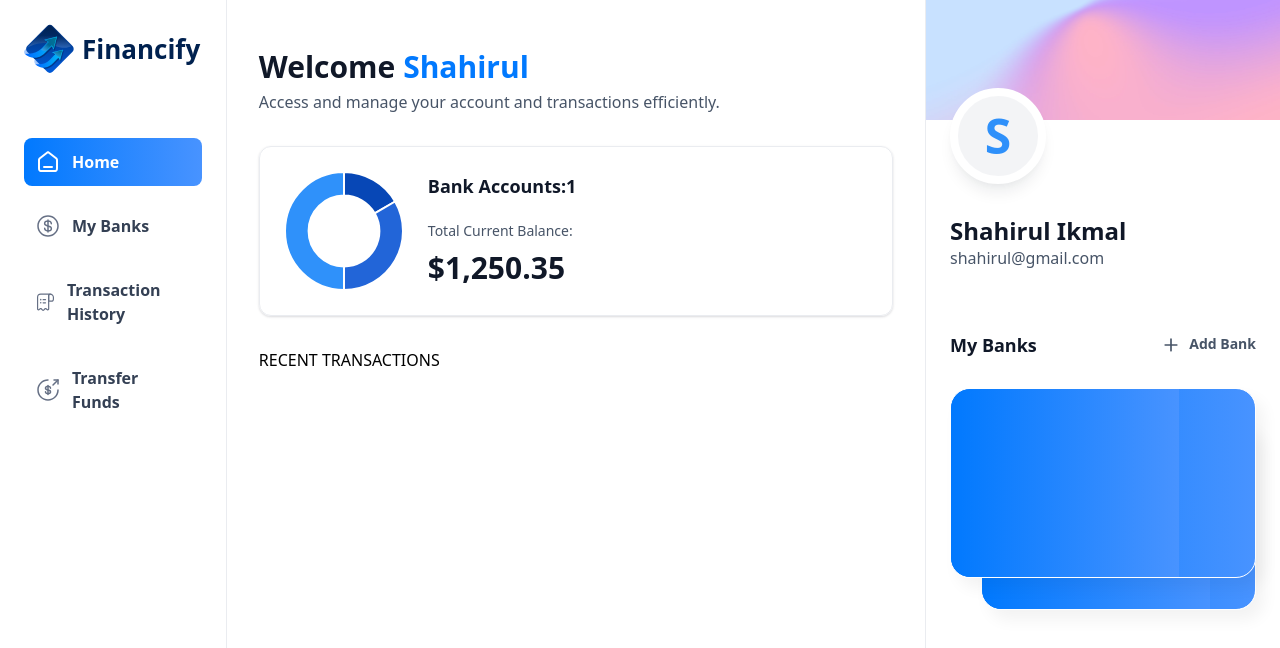
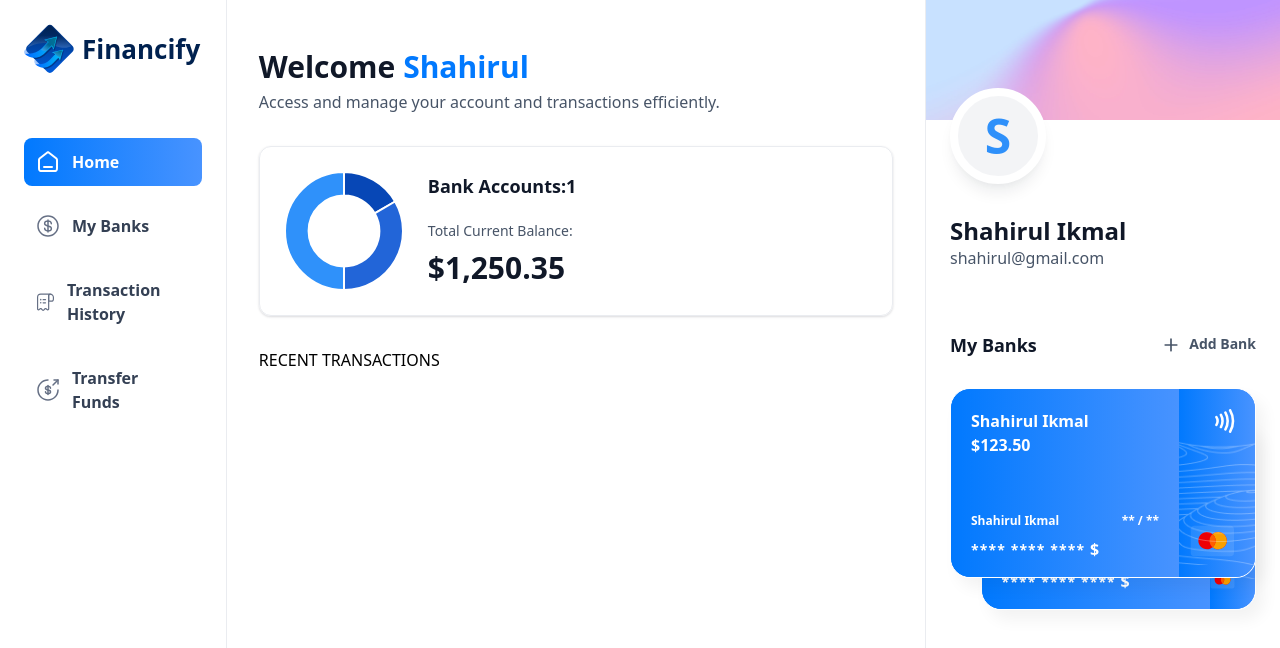
Before and after one commit to shahirulprojects/Financify, a Next.js app: page / in a window 1280 px wide. Shown: the top 648 px of the page. Built offline with nearby package versions, Linux system fonts and the light colour scheme.

Commit message:
feat:continue develop bank card

```diff
--- a/app/(root)/page.tsx
+++ b/app/(root)/page.tsx
@@ -27,7 +27,11 @@
         </header>
         RECENT TRANSACTIONS
       </div>
-      <RightSidebar user={loggedIn} transactions={[]} banks={[{}, {}]} />
+      <RightSidebar
+        user={loggedIn}
+        transactions={[]}
+        banks={[{ currentBalance: 123.5 }, { currentBalance: 500.5 }]}
+      />
     </section>
   );
 };
--- a/components/BankCard.tsx
+++ b/components/BankCard.tsx
@@ -1,3 +1,5 @@
+import { formatAmount } from "@/lib/utils";
+import Image from "next/image";
 import Link from "next/link";
 import React from "react";
 
@@ -9,7 +11,44 @@
   return (
     <div className="flex flex-col">
       <Link href="/" className="bank-card">
-        <div className="bank-card_content"></div>
+        <div className="bank-card_content">
+          <div>
+            <h1 className="text-16 font-semibold text-white">
+              {account.name || userName}
+            </h1>
+            <p className="font-ibm-plex-serif font-black text-white">
+              {formatAmount(account.currentBalance)}
+            </p>
+          </div>
+
+          <article className="flex flex-col gap-2">
+            <div className="flex justify-between">
+              <h1 className="text-12 font-semibold text-white">{userName}</h1>
+              {/* this is the expiration date */}
+              <h2 className="text-12 font-semibold text-white">** / **</h2>
+            </div>
+            <p className="text-14 font-semibold tracking-[1.1px] text-white">
+              **** **** **** <span className="text-16">${account.mask}</span>
+              {/* mask is the last 4 numbers of the account */}
+            </p>
+          </article>
+        </div>
+        <div className="bank-card_icon">
+          <Image src="/icons/Paypass.svg" width={20} height={24} alt="pay" />
+          <Image
+            src="/icons/mastercard.svg"
+            width={45}
+            height={32}
+            alt="mastercard"
+          />
+        </div>
+        <Image
+          src="/icons/lines.png"
+          width={316}
+          height={190}
+          alt="lines"
+          className="absolute top-0 left-0"
+        />
       </Link>
     </div>
   );
```
